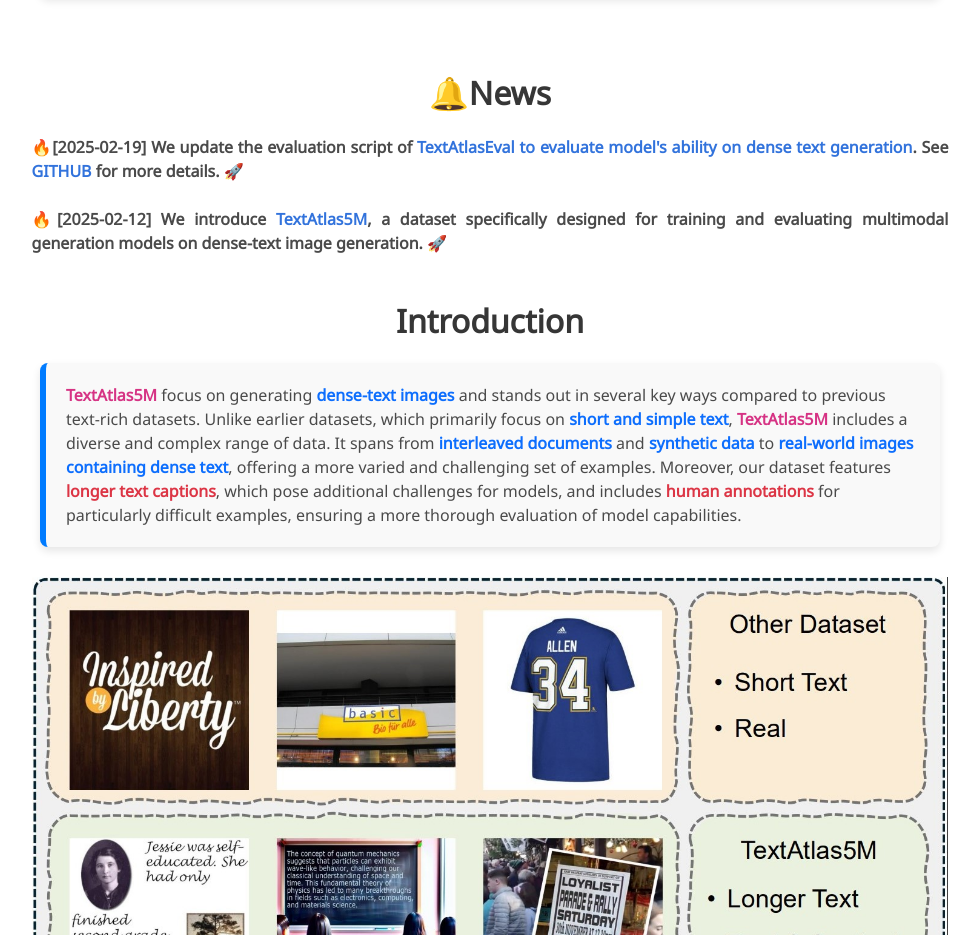
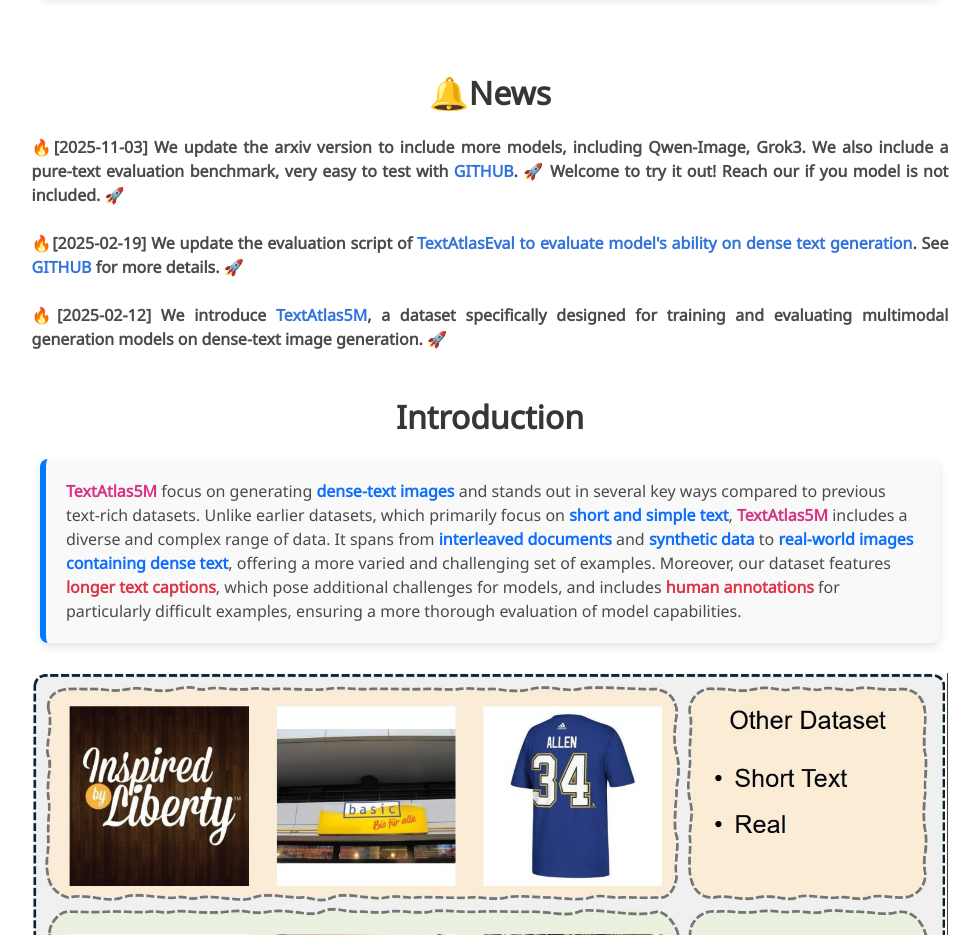
Before and after one commit to TextAtlas5M/TextAtlas5M.github.io, a plain HTML site: page index.html in a window 1280 px wide. Shown: the part 1103-2038 px from the top of the page, without its empty margins (150-1130 px from the left). Drawn offline with nearby package versions, Linux system fonts and the light colour scheme; no server answers; some icons are missing; a web font is replaced by a local one.

Commit message:
update readme

```diff
--- a/index.html
+++ b/index.html
@@ -216,6 +216,11 @@
         <div class="columns is-centered has-text-centered">
             <div class="column is-four-fifths">
                 <h2 class="title is-3">🔔News</h2>
+                <div class="content has-text-justified">
+                    <p>
+                        <b>🔥[2025-11-03] We update the arxiv version to include more models, including Qwen-Image, Grok3.  We also include a pure-text evaluation benchmark, very easy to test with <a href="https://github.com/CSU-JPG/TextAtlas">GITHUB</a>. 🚀 Welcome to try it out! Reach our if you model is not included. 🚀</b>
+                    </p>
+                </div>
                 <div class="content has-text-justified">
                     <p>
                         <b>🔥[2025-02-19] We update the evaluation script of <a href="https://huggingface.co/datasets/CSU-JPG/TextAtlasEval">TextAtlasEval to evaluate model's ability on dense text generation</a>. See <a href="https://github.com/CSU-JPG/TextAtlas">GITHUB</a> for more details. 🚀</b>
```
